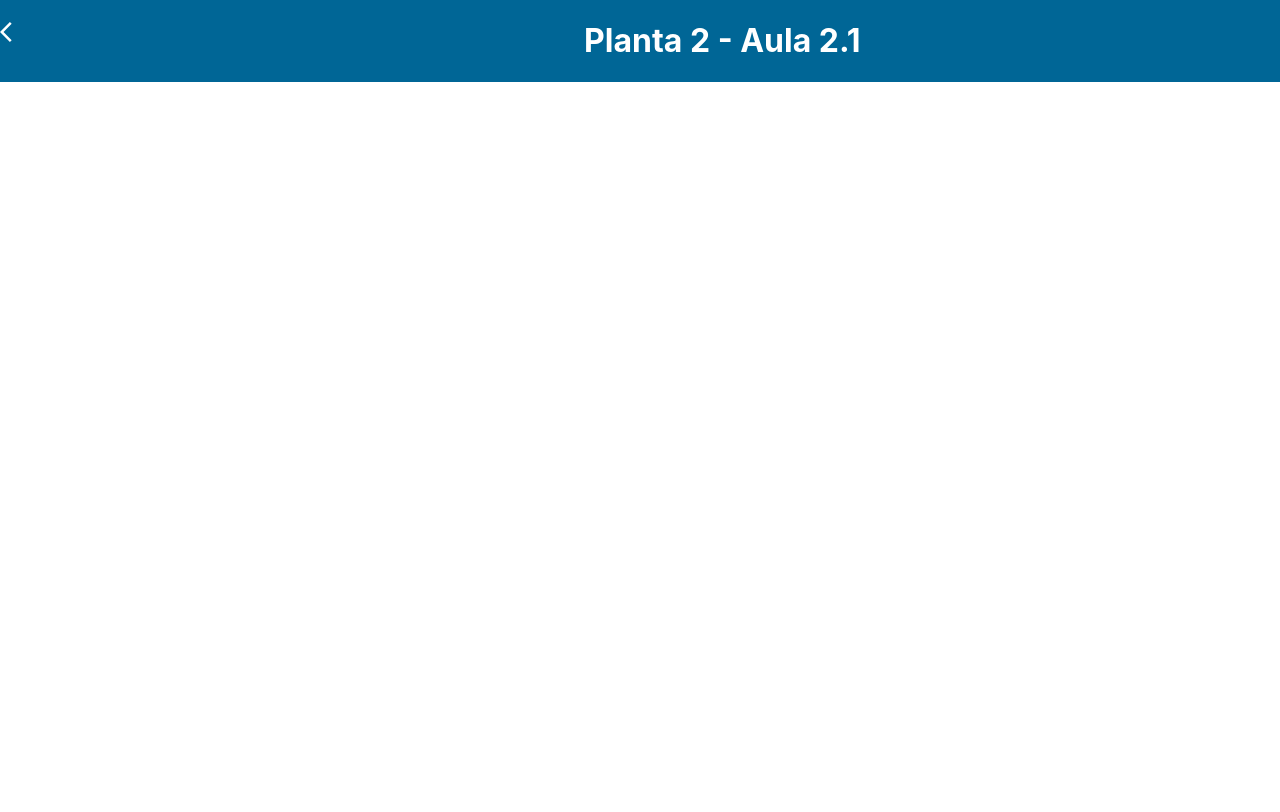
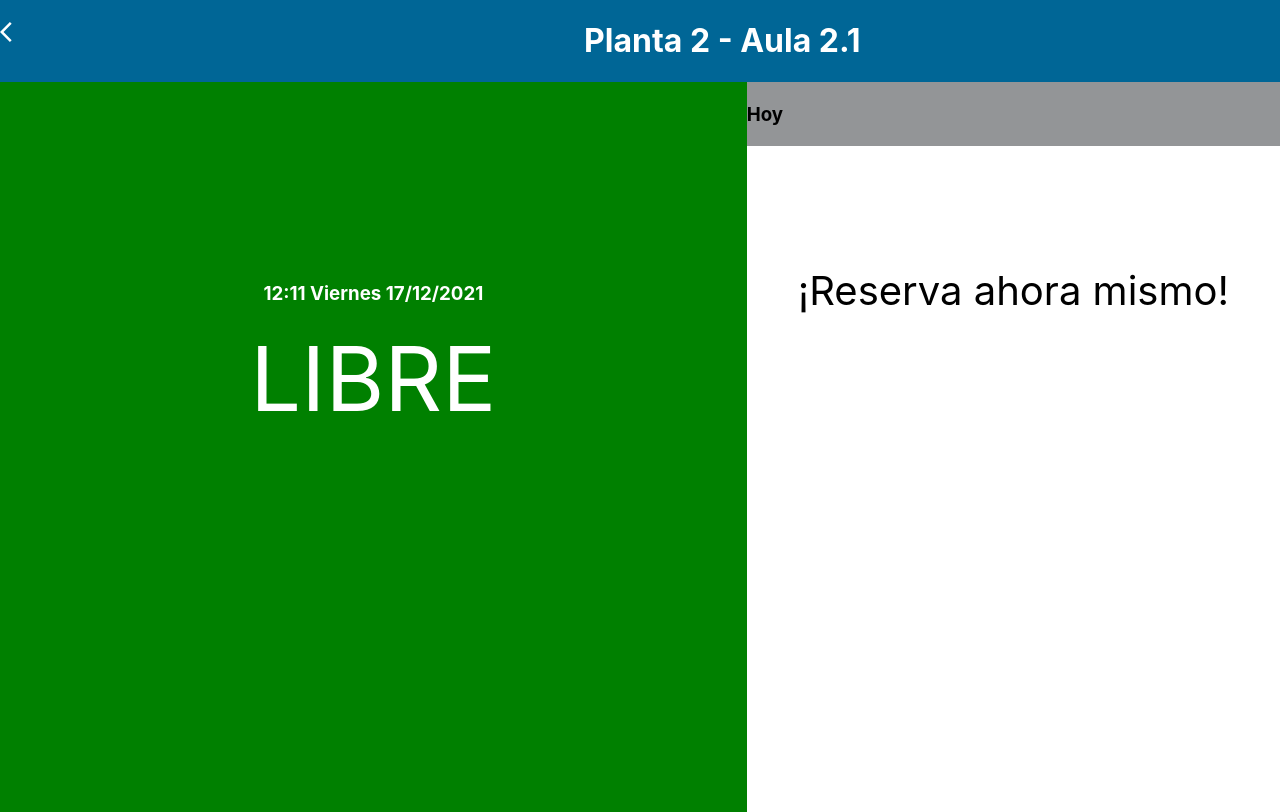
Before and after one commit to diegolopez69/Reserva-de-oficinas-front, a React (Create React App) app: page /floorTwoClass in a window 1280 px wide. Built offline with nearby package versions, Linux system fonts and the light colour scheme; no server answers.

Commit message:
Adding a update to the code

```diff
--- a/src/components/screens/Availability/index.js
+++ b/src/components/screens/Availability/index.js
@@ -1,32 +1,23 @@
-import React, { useEffect } from "react";
+import React, { useEffect, useState } from "react";
 import axios from "axios";
 import { BookingGreen, BookingRed } from "../../organisms";
 import ArrowBackIosIcon from '@material-ui/icons/ArrowBackIos';
 import "./index.scss";
 
 export const Availability = () => {
-  let stateOfBooking = 0;
+  const [stateOfBooking, setStateOfBooking] = useState(0)
+  async function fetchData() {
+    const { data } = await axios.get("http://172.20.10.3:3000/links/1/Fri&Dec&17&2021/Fri&Dec&17&2021&24:00")
+    console.log(data)
+    if (data.disponibilidad[0] != null) {
+      setStateOfBooking(1)
+    } else {
+      setStateOfBooking(0)
+    }
+  }
   useEffect(() => {
-    async function fetchData() {
-      const { data } = await axios.get("http://172.20.10.3:3000/links/1/Fri&Dec&17&2021/Fri&Dec&17&2021&24:00")
-      if (data.disponibilidad[0] != null) {
-        let stateOfBooking = 1;
-        console.log('respuesta ', data.disponibilidad[0]);
-        console.log('primero ', stateOfBooking);
-      }
-    }
     fetchData();
   }, [])
-
-  const stateFunction = (props) => {
-    console.log('segundo ', stateOfBooking);
-    if (stateOfBooking === 1) {
-      return <BookingRed />
-    }else if (stateOfBooking === 2 ){
-      return <BookingGreen />
-    }
-  }
-
 
   return (
     <div className='GeneralFloorTwo'>
@@ -38,7 +29,9 @@ export const Availability = () => {
           </h1>
         </div>
       </div>
-      {stateFunction()}
+      {
+        stateOfBooking === 1 ? <BookingRed /> : <BookingGreen />
+      }
     </div>
   );
 };
```
